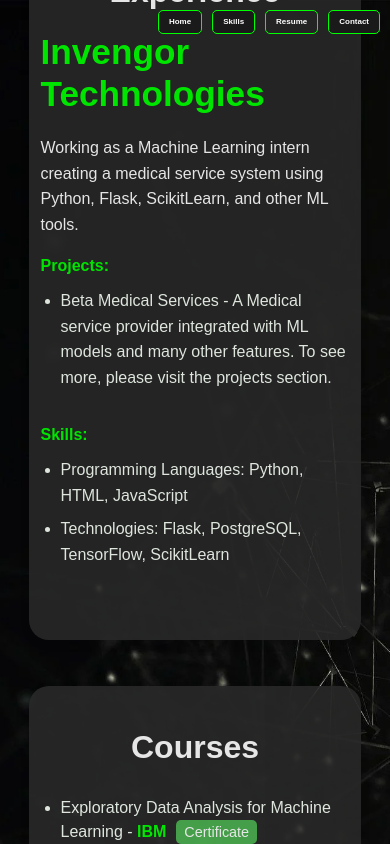
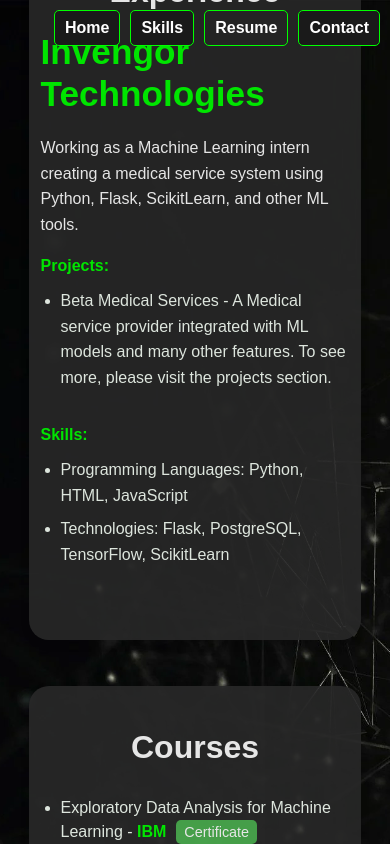
Before and after one commit to srirama2004/PortfolioFinal, a React (Create React App) app: page /expe in a window 390 px wide. Shown: the top 844 px of the page. Built offline with nearby package versions, Linux system fonts and the light colour scheme.

Commit message:
Update Header.css

```diff
--- a/src/components/Header.css
+++ b/src/components/Header.css
@@ -19,7 +19,7 @@
   .nav-item {
     color: #00ff00;
     font-weight: bold;
-    font-size: 1.2em;
+    font-size: 1.5em;
     cursor: pointer;
     padding: 10px 20px;
     border: 2px solid #00ff00;
@@ -67,7 +67,7 @@
     .nav-item {
       color: #00ff00;
       font-weight: bold;
-      font-size: 0.5em;
+      font-size: 1em;
       cursor: pointer;
       padding: 5px 10px;
       border: 1px solid #00ff00;
```
